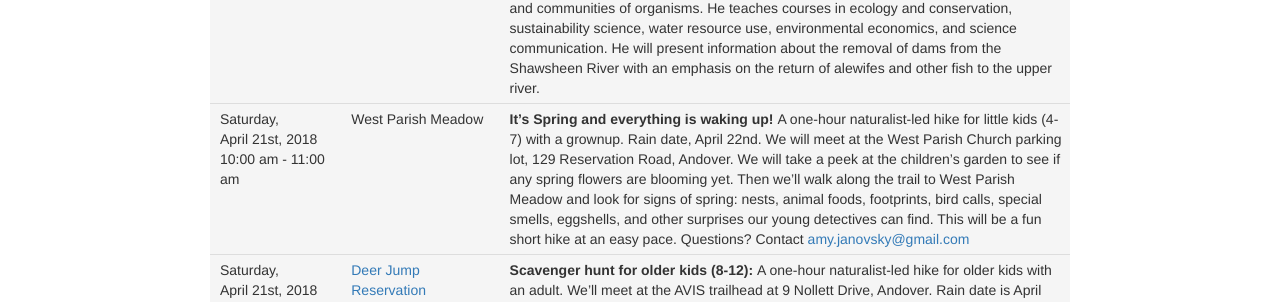
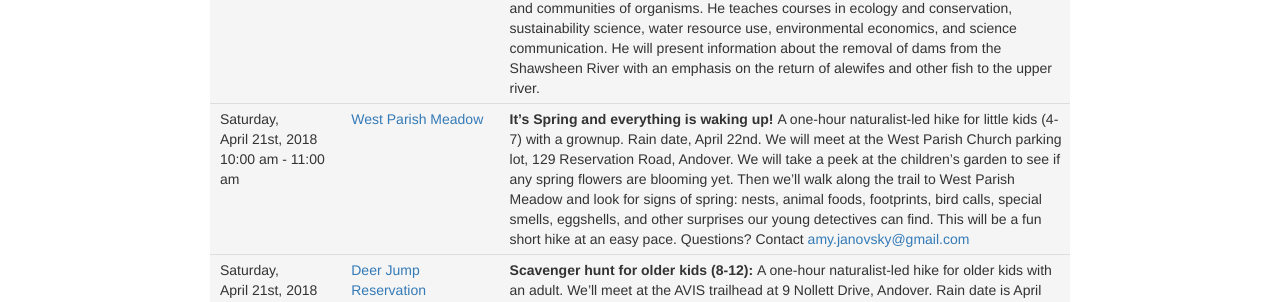
Before and after one commit to avisandover/avis-website, a Jekyll site: the page built from events.html, in a window 1280 px wide. Shown: the part 250-552 px from the top of the page. Built offline with Jekyll 4.4.1, drawn with Linux system fonts in a browser that asks for light colours.

```diff
--- a/events.html
+++ b/events.html
@@ -37,7 +37,7 @@ title: AVIS Events
 							10:00 am - 11:00 am<br>
 						</td>
 						<td>
-							West Parish Meadow<br>
+							<a href="westparish.html" target="_blank">West Parish Meadow</a>
 						</td>
 						<td><strong>It’s Spring and everything is waking up! </strong>A one-hour naturalist-led hike for little kids (4-7) with a grownup. Rain date, April 22nd. We will meet at the West Parish Church parking lot, 129 Reservation Road, Andover. We will take a peek at the children’s garden to see if any spring flowers are blooming yet. Then we’ll walk along the trail to West Parish Meadow and look for signs of spring:  nests, animal foods, footprints, bird calls, special smells, eggshells, and other surprises our young detectives can find. This will be a fun short hike at an easy pace.  Questions? Contact <a href="mailto:amy.janovsky@gmail.com" target="_blank">amy.janovsky@gmail.com</a><br>
 						</td>
```
